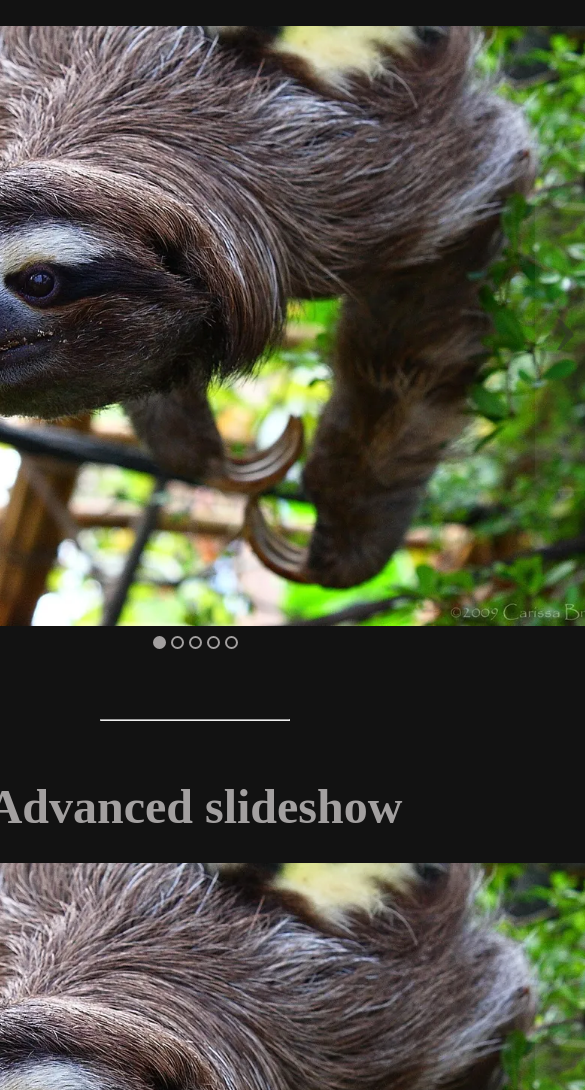
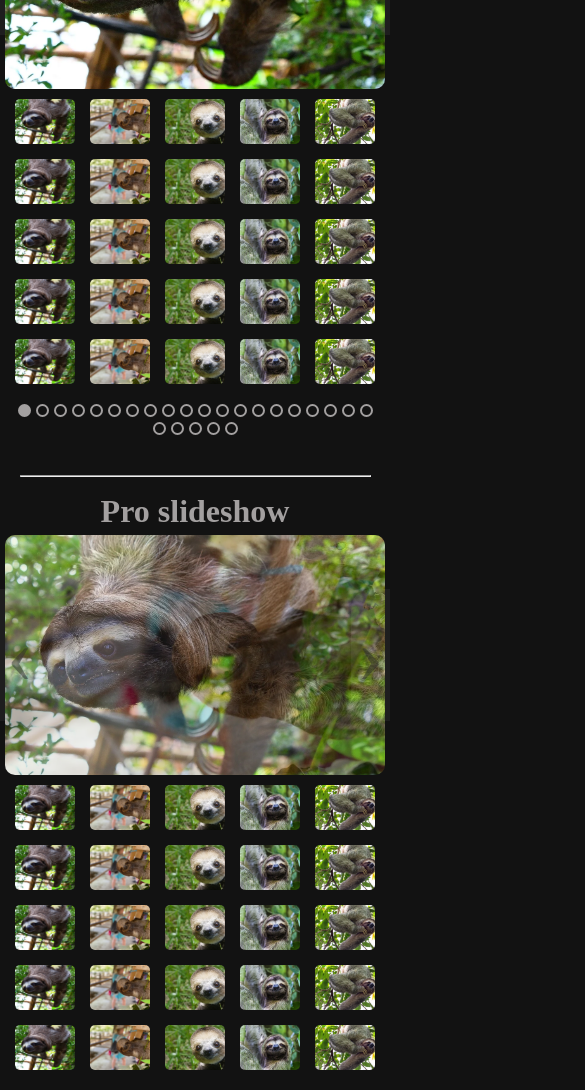
Before and after one commit to naurisievins/MD12-1, a website built with webpack: page src/index.html in a window 390 px wide. Shown: the part 910-2000 px from the top of the page, 585 px wide, since content can reach past the window. Built offline with nearby package versions, Linux system fonts and the light colour scheme; files whose address does not match are found by name.

Commit message:
Responsiveness + fixed

```diff
--- a/src/BasicSlideshow.ts
+++ b/src/BasicSlideshow.ts
@@ -6,6 +6,26 @@ export default class BasicSlideshow {
   currentImage = 0;
 
   imageSrc: string[] = [
+    '/assets/images/sloth1.webp',
+    '/assets/images/sloth2.webp',
+    '/assets/images/sloth3.webp',
+    '/assets/images/sloth4.webp',
+    '/assets/images/sloth5.webp',
+    '/assets/images/sloth1.webp',
+    '/assets/images/sloth2.webp',
+    '/assets/images/sloth3.webp',
+    '/assets/images/sloth4.webp',
+    '/assets/images/sloth5.webp',
+    '/assets/images/sloth1.webp',
+    '/assets/images/sloth2.webp',
+    '/assets/images/sloth3.webp',
+    '/assets/images/sloth4.webp',
+    '/assets/images/sloth5.webp',
+    '/assets/images/sloth1.webp',
+    '/assets/images/sloth2.webp',
+    '/assets/images/sloth3.webp',
+    '/assets/images/sloth4.webp',
+    '/assets/images/sloth5.webp',
     '/assets/images/sloth1.webp',
     '/assets/images/sloth2.webp',
     '/assets/images/sloth3.webp',
@@ -20,11 +40,16 @@ export default class BasicSlideshow {
     this.image = this.rootElement.querySelector('.js-image');
 
     this.addListeners();
+    this.showFirstImage();
   }
 
   addListeners() {
     this.leftArrow.addEventListener('click', () => { this.slideLeft(); });
     this.rightArrow.addEventListener('click', () => { this.slideRight(); });
+  }
+
+  showFirstImage() {
+    this.image.style.backgroundImage = `url(${this.imageSrc[this.currentImage]})`;
   }
 
   slideLeft() {
--- a/src/ProSlideshow.ts
+++ b/src/ProSlideshow.ts
@@ -39,10 +39,8 @@ export default class ProSlideshow extends AdvancedSlideshow {
   handleFullscreen() {
     if (document.fullscreenElement) {
       this.fullscreenButton.style.display = 'none'
-      console.log('is full')
     } else {
         this.fullscreenButton.style.display = 'block'
-        console.log('exited full')
     }
   }
 
--- a/src/styles.scss
+++ b/src/styles.scss
@@ -15,7 +15,7 @@ body {
 }
 
 .divider {
-  width: 100%;
+  width: 90vw;
   margin: 60px 0 30px 0;
 }
 
@@ -23,20 +23,21 @@ body {
   display: flex;
   flex-direction: column;
   align-items: center;
-  padding: 20px 100px;
 }
 
 .container {
   display:flex;
   flex-direction: column;
   align-items: center;
+  width: 60vw;
 }
 
 .container__title {
- padding: 20px 0;
- font-size: 3rem;
- color: var(--light-gray);
- text-align:center;
+  padding: 20px 0;
+  font-size: 3rem;
+  padding: 0 5px;
+  color: var(--light-gray);
+  text-align:center;
 }
 
 .container__slideshow {
@@ -44,9 +45,11 @@ body {
   overflow: hidden;
   align-items: center;
   position: relative;
-  width: 800px;
-  height: 600px;
+  min-width: 320px;
+  width: 100%;
+  height: 75%;
   user-select: none;
+  padding: 0 5px;
 }
 
 .slideshow__image {
@@ -54,8 +57,9 @@ body {
   transition: 0.4s;
   width: 100%;
   height: 100%;
+  min-height: 600px;
+  min-width: 800px;
   border-radius: 10px;
-  background-image: url(assets/images/sloth1.webp);
   background-repeat: no-repeat;
   background-size:cover;
   &:hover .slideshow__full-screen{
@@ -96,8 +100,12 @@ body {
 }
 
 .circles_container {
-  padding:10px 0;
+  width: 100%;
+  min-width: 320px;
+  padding:10px;
   display: flex;
+  flex-wrap: wrap;
+  justify-content: center;
   gap:5px;
 }
 
@@ -112,9 +120,11 @@ body {
 }
 
 .thumb_container {
-  width:100%;
-  padding:10px 0;
+  width: 100%;
+  min-width: 320px;
+  padding:10px;
   display: flex;
+  flex-wrap: wrap;
   gap: 15px;
   justify-content: center;
 }
@@ -141,3 +151,39 @@ body {
   align-self: center;
   margin: 0 auto;
 }
+
+@media only screen and (max-width: 1500px) {
+  .container {
+    width: 75vw;
+  }
+}
+@media only screen and (max-width: 1200px) {
+  .container {
+    width: 90vw;
+  }
+}
+@media only screen and (max-width: 1000px) {
+  .container {
+    width: 100vw;
+  }
+  .slideshow__image {
+    min-height: 450px;
+    min-width: 600px
+  }
+}
+@media only screen and (max-width: 600px) {
+  .slideshow__image {
+    min-height: 240px;
+    min-width: 100%;
+  }
+  .container__title {
+    font-size: 2rem;
+  }
+  .divider {
+    margin: 30px 0 10px 0;
+  }
+  .thumb_container__image {
+    width: 60px;
+    height: 45px;
+  }
+}
```
Also changed, not shown: src/assets/BasicSlideshow.ts (deleted, +0 -45 lines).
